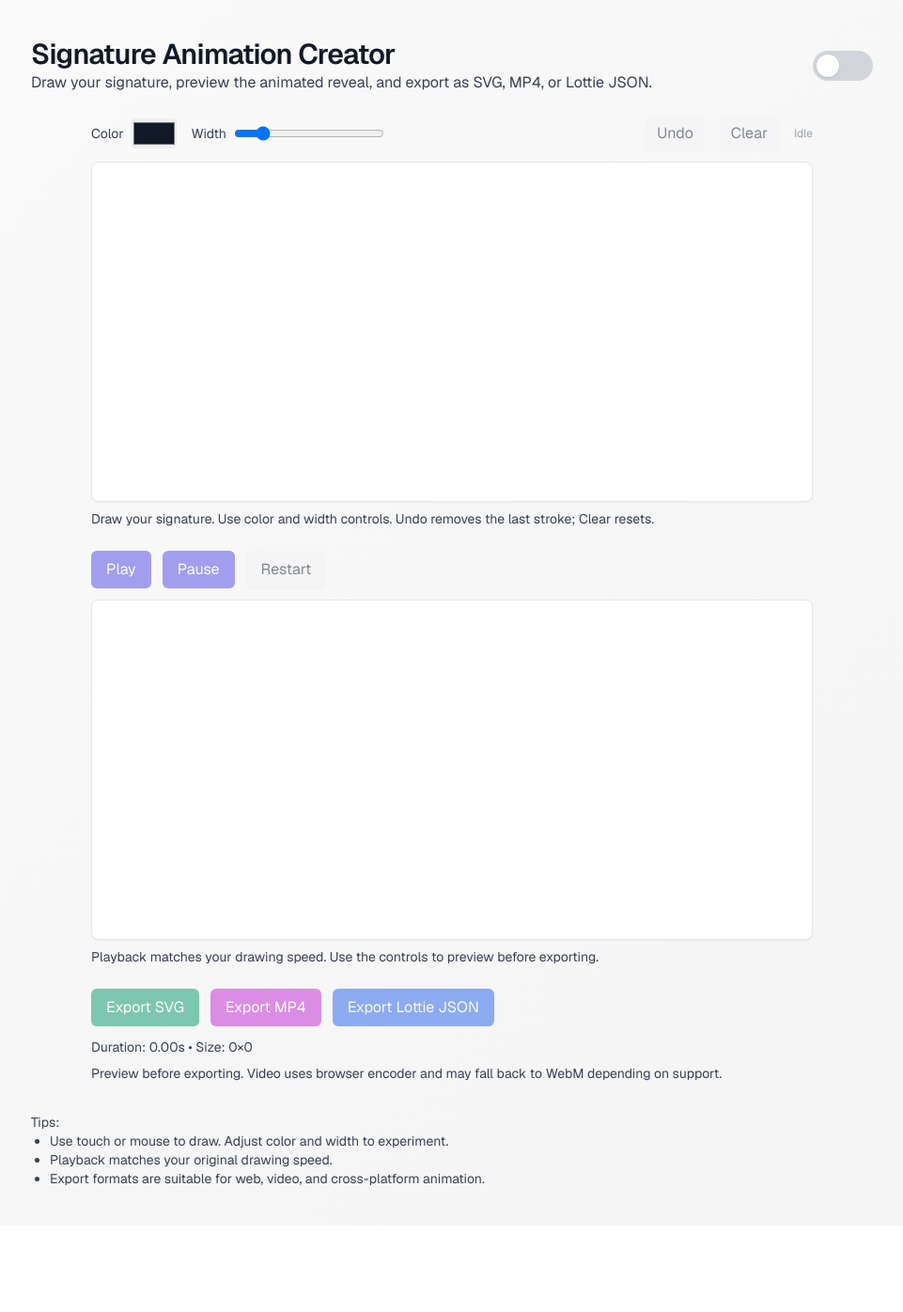
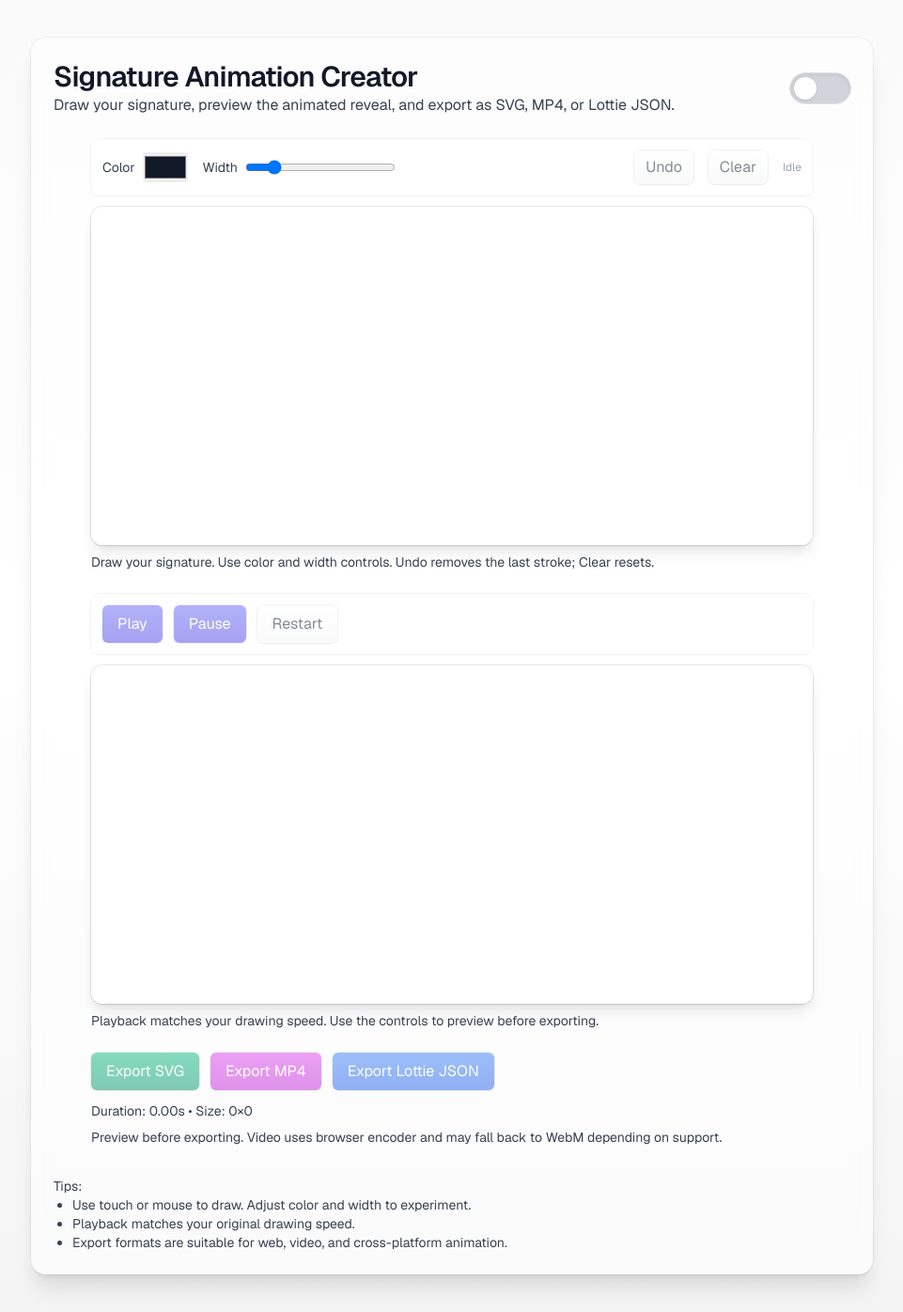
Before and after one commit to Jayanithu/sac, a Next.js app: page / in a window 1280 px wide. Shown: the whole page at 94% size, without its empty margins (159-1120 px from the left). Before the commit the page ends 1304 px from the top, so only its background shows below. Built offline with nearby package versions, Linux system fonts and the light colour scheme.

Commit message:
style: polish UI with gradients, shadows, and rounded corners

```diff
--- a/src/app/globals.css
+++ b/src/app/globals.css
@@ -24,3 +24,6 @@ body {
   color: var(--foreground);
   font-family: var(--font-geist-sans), ui-sans-serif, system-ui, -apple-system, "Segoe UI", Roboto, "Helvetica Neue", Arial, "Noto Sans", "Apple Color Emoji", "Segoe UI Emoji";
 }
+
+::selection { background: rgba(99,102,241,0.2); color: #111827; }
+.dark ::selection { background: rgba(99,102,241,0.25); color: #e5e7eb; }
--- a/src/app/page.tsx
+++ b/src/app/page.tsx
@@ -25,14 +25,14 @@ export default function Page() {
     localStorage.setItem('theme', next);
   };
   return (
-    <main className="min-h-screen bg-gradient-to-br from-zinc-50 to-zinc-100 dark:from-black dark:to-zinc-900 px-4 sm:px-6 py-8 sm:py-10">
-      <div className="max-w-4xl mx-auto">
+    <main className="min-h-screen bg-gradient-to-b from-zinc-50 via-white to-zinc-100 dark:from-[#0b0b0b] dark:via-black dark:to-zinc-900 px-4 sm:px-6 py-8 sm:py-10">
+      <div className="max-w-4xl mx-auto rounded-2xl bg-white/60 dark:bg-zinc-900/60 backdrop-blur p-4 sm:p-6 ring-1 ring-black/5 dark:ring-white/10 shadow-xl">
         <header className="mb-6 flex flex-col sm:flex-row items-start sm:items-center justify-between gap-3">
           <div>
             <h1 className="text-2xl sm:text-3xl font-semibold tracking-tight text-gray-900 dark:text-white">Signature Animation Creator</h1>
             <p className="text-gray-700 dark:text-zinc-300">Draw your signature, preview the animated reveal, and export as SVG, MP4, or Lottie JSON.</p>
           </div>
-          <button aria-label="Toggle theme" onClick={toggleTheme} className="relative inline-flex h-8 w-16 items-center rounded-full bg-gray-300 dark:bg-zinc-700 transition">
+          <button aria-label="Toggle theme" onClick={toggleTheme} className="relative inline-flex h-8 w-16 items-center rounded-full bg-gray-300 dark:bg-zinc-700 ring-1 ring-black/10 dark:ring-white/10 shadow-inner transition">
             <span className="absolute left-1 inline-block h-6 w-6 rounded-full bg-white shadow transition-transform" style={{ transform: theme === 'dark' ? 'translateX(32px)' : 'translateX(0px)' }} />
             <span className="sr-only">Theme</span>
           </button>
--- a/src/components/CanvasSign.tsx
+++ b/src/components/CanvasSign.tsx
@@ -113,14 +113,14 @@ export default function CanvasSign({ onChange }: Props) {
 
   return (
     <div className="w-full max-w-3xl mx-auto">
-      <div className="flex flex-wrap items-center gap-3 sm:gap-4 mb-3">
+      <div className="flex flex-wrap items-center gap-3 sm:gap-4 mb-3 rounded-lg p-2 sm:p-3 bg-white/70 dark:bg-zinc-900/50 ring-1 ring-black/5 dark:ring-white/10">
         <label className="flex items-center gap-2 w-full sm:w-auto"><span className="text-sm text-gray-700">Color</span><input className="h-8 w-12 rounded" type="color" value={color} onChange={e => setColor(e.target.value)} /></label>
         <label className="flex items-center gap-2 flex-1 min-w-0"><span className="text-sm text-gray-700">Width</span><input className="h-2 w-full sm:w-40" type="range" min={1} max={20} value={width} onChange={e => setWidth(Number(e.target.value))} /></label>
-        <button className="w-full sm:w-auto px-3 py-1.5 rounded-md bg-gray-100 hover:bg-gray-200 text-gray-900 shadow-sm disabled:opacity-50" onClick={undo} disabled={!strokes.length}>Undo</button>
-        <button className="w-full sm:w-auto px-3 py-1.5 rounded-md bg-gray-100 hover:bg-gray-200 text-gray-900 shadow-sm disabled:opacity-50" onClick={clearAll} disabled={!strokes.length}>Clear</button>
+        <button className="w-full sm:w-auto px-3 py-1.5 rounded-md bg-gradient-to-b from-white to-gray-100 hover:from-gray-100 hover:to-gray-200 text-gray-900 shadow-sm ring-1 ring-black/10 focus-visible:outline-none focus-visible:ring-2 focus-visible:ring-indigo-500 focus-visible:ring-offset-2 focus-visible:ring-offset-white dark:focus-visible:ring-offset-zinc-900 disabled:opacity-50" onClick={undo} disabled={!strokes.length}>Undo</button>
+        <button className="w-full sm:w-auto px-3 py-1.5 rounded-md bg-gradient-to-b from-white to-gray-100 hover:from-gray-100 hover:to-gray-200 text-gray-900 shadow-sm ring-1 ring-black/10 focus-visible:outline-none focus-visible:ring-2 focus-visible:ring-indigo-500 focus-visible:ring-offset-2 focus-visible:ring-offset-white dark:focus-visible:ring-offset-zinc-900 disabled:opacity-50" onClick={clearAll} disabled={!strokes.length}>Clear</button>
         <span className={`text-xs ${drawing ? "text-emerald-600" : "text-gray-400"}`}>{drawing ? "Recording…" : "Idle"}</span>
       </div>
-      <div className={`rounded-lg border ${isWhite ? "border-gray-700 bg-black" : "border-gray-200 bg-white"} shadow-sm`}>
+      <div className={`rounded-xl ${isWhite ? "border-gray-700 bg-black" : "border-transparent bg-white/70 dark:bg-zinc-900/60"} ring-1 ring-black/10 dark:ring-white/10 shadow-lg`}>
         <div className="h-[46vh] sm:h-[360px]">
           <canvas ref={canvasRef} className="w-full h-full" style={{ touchAction: "none" }} />
         </div>
--- a/src/components/ExportButtons.tsx
+++ b/src/components/ExportButtons.tsx
@@ -46,9 +46,9 @@ export default function ExportButtons({ strokes }: Props) {
   return (
     <div className="w-full max-w-3xl mx-auto mt-6">
       <div className="flex flex-wrap items-center gap-3">
-        <button className="w-full sm:w-auto px-4 py-2 rounded-md bg-emerald-600 hover:bg-emerald-700 text-white shadow-sm disabled:opacity-50" onClick={onExportSVG} disabled={!strokes.length || !!loading.svg}>{loading.svg ? "Exporting SVG..." : "Export SVG"}</button>
-        <button className="w-full sm:w-auto px-4 py-2 rounded-md bg-fuchsia-600 hover:bg-fuchsia-700 text-white shadow-sm disabled:opacity-50" onClick={onExportVideo} disabled={!strokes.length || !!loading.video}>{loading.video ? "Exporting Video..." : "Export MP4"}</button>
-        <button className="w-full sm:w-auto px-4 py-2 rounded-md bg-blue-600 hover:bg-blue-700 text-white shadow-sm disabled:opacity-50" onClick={onExportLottie} disabled={!strokes.length || !!loading.lottie}>{loading.lottie ? "Exporting Lottie..." : "Export Lottie JSON"}</button>
+        <button className="w-full sm:w-auto px-4 py-2 rounded-md bg-gradient-to-b from-emerald-500 to-emerald-600 hover:from-emerald-600 hover:to-emerald-700 text-white shadow-sm ring-1 ring-black/10 focus-visible:outline-none focus-visible:ring-2 focus-visible:ring-emerald-500 focus-visible:ring-offset-2 focus-visible:ring-offset-white dark:focus-visible:ring-offset-zinc-900 disabled:opacity-50" onClick={onExportSVG} disabled={!strokes.length || !!loading.svg}>{loading.svg ? "Exporting SVG..." : "Export SVG"}</button>
+        <button className="w-full sm:w-auto px-4 py-2 rounded-md bg-gradient-to-b from-fuchsia-500 to-fuchsia-600 hover:from-fuchsia-600 hover:to-fuchsia-700 text-white shadow-sm ring-1 ring-black/10 focus-visible:outline-none focus-visible:ring-2 focus-visible:ring-fuchsia-500 focus-visible:ring-offset-2 focus-visible:ring-offset-white dark:focus-visible:ring-offset-zinc-900 disabled:opacity-50" onClick={onExportVideo} disabled={!strokes.length || !!loading.video}>{loading.video ? "Exporting Video..." : "Export MP4"}</button>
+        <button className="w-full sm:w-auto px-4 py-2 rounded-md bg-gradient-to-b from-blue-500 to-blue-600 hover:from-blue-600 hover:to-blue-700 text-white shadow-sm ring-1 ring-black/10 focus-visible:outline-none focus-visible:ring-2 focus-visible:ring-blue-500 focus-visible:ring-offset-2 focus-visible:ring-offset-white dark:focus-visible:ring-offset-zinc-900 disabled:opacity-50" onClick={onExportLottie} disabled={!strokes.length || !!loading.lottie}>{loading.lottie ? "Exporting Lottie..." : "Export Lottie JSON"}</button>
         <span className="w-full text-center sm:text-left text-sm text-gray-700">Duration: {(durMs / 1000).toFixed(2)}s • Size: {Math.round(b.width)}×{Math.round(b.height)}</span>
       </div>
       <p className="mt-2 text-sm text-gray-700">Preview before exporting. Video uses browser encoder and may fall back to WebM depending on support.</p>
--- a/src/components/Preview.tsx
+++ b/src/components/Preview.tsx
@@ -30,12 +30,12 @@ export default function Preview({ strokes }: Props) {
 
   return (
     <div className="w-full max-w-3xl mx-auto">
-      <div className="flex flex-wrap items-center gap-3 mb-3">
-        <button className="px-4 py-2 rounded-md bg-indigo-600 hover:bg-indigo-700 text-white shadow-sm disabled:opacity-50" onClick={onPlay} disabled={!strokes.length || playing}>Play</button>
-        <button className="px-4 py-2 rounded-md bg-indigo-600 hover:bg-indigo-700 text-white shadow-sm disabled:opacity-50" onClick={onPause} disabled={!strokes.length || !playing}>Pause</button>
-        <button className="px-4 py-2 rounded-md bg-gray-100 hover:bg-gray-200 text-gray-900 shadow-sm disabled:opacity-50" onClick={onRestart} disabled={!strokes.length}>Restart</button>
+      <div className="flex flex-wrap items-center gap-3 mb-3 rounded-lg p-2 sm:p-3 bg-white/70 dark:bg-zinc-900/50 ring-1 ring-black/5 dark:ring-white/10">
+        <button className="px-4 py-2 rounded-md bg-gradient-to-b from-indigo-500 to-indigo-600 hover:from-indigo-600 hover:to-indigo-700 text-white shadow-sm ring-1 ring-black/10 focus-visible:outline-none focus-visible:ring-2 focus-visible:ring-indigo-500 focus-visible:ring-offset-2 focus-visible:ring-offset-white dark:focus-visible:ring-offset-zinc-900 disabled:opacity-50" onClick={onPlay} disabled={!strokes.length || playing}>Play</button>
+        <button className="px-4 py-2 rounded-md bg-gradient-to-b from-indigo-500 to-indigo-600 hover:from-indigo-600 hover:to-indigo-700 text-white shadow-sm ring-1 ring-black/10 focus-visible:outline-none focus-visible:ring-2 focus-visible:ring-indigo-500 focus-visible:ring-offset-2 focus-visible:ring-offset-white dark:focus-visible:ring-offset-zinc-900 disabled:opacity-50" onClick={onPause} disabled={!strokes.length || !playing}>Pause</button>
+        <button className="px-4 py-2 rounded-md bg-gradient-to-b from-white to-gray-100 hover:from-gray-100 hover:to-gray-200 text-gray-900 shadow-sm ring-1 ring-black/10 focus-visible:outline-none focus-visible:ring-2 focus-visible:ring-indigo-500 focus-visible:ring-offset-2 focus-visible:ring-offset-white dark:focus-visible:ring-offset-zinc-900 disabled:opacity-50" onClick={onRestart} disabled={!strokes.length}>Restart</button>
       </div>
-      <div className={`rounded-lg border ${isWhite ? "border-gray-700 bg-black" : "border-gray-200 bg-white"} shadow-sm`}>
+      <div className={`rounded-xl ${isWhite ? "border-gray-700 bg-black" : "border-transparent bg-white/70 dark:bg-zinc-900/60"} ring-1 ring-black/10 dark:ring-white/10 shadow-lg`}>
         <div className="h-[46vh] sm:h-[360px]">
           <svg key={key} ref={svgRef} className="w-full h-full" viewBox={`${b.minX} ${b.minY} ${b.width} ${b.height}`} preserveAspectRatio="xMidYMid meet">
           {strokes.map((s, idx) => {
```
